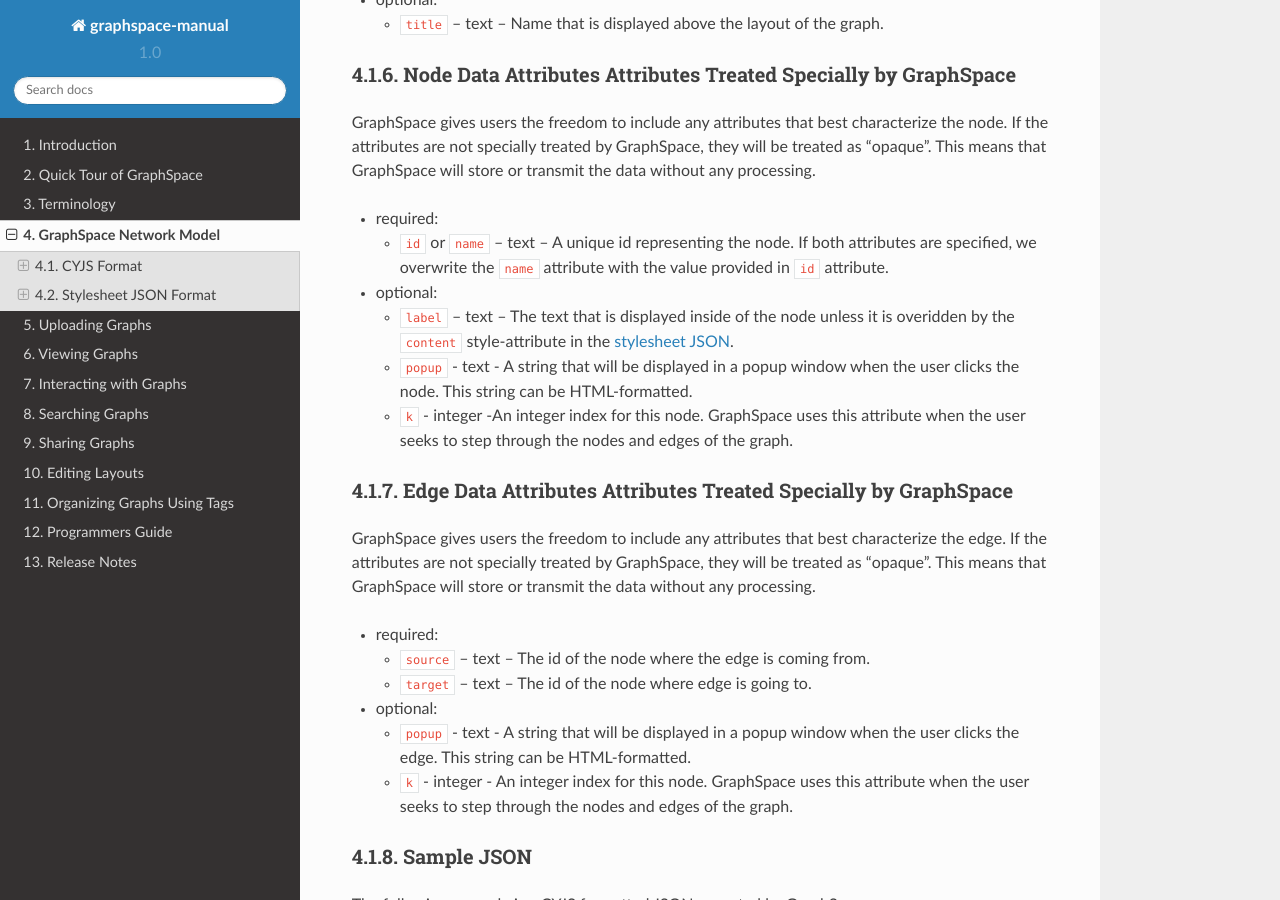
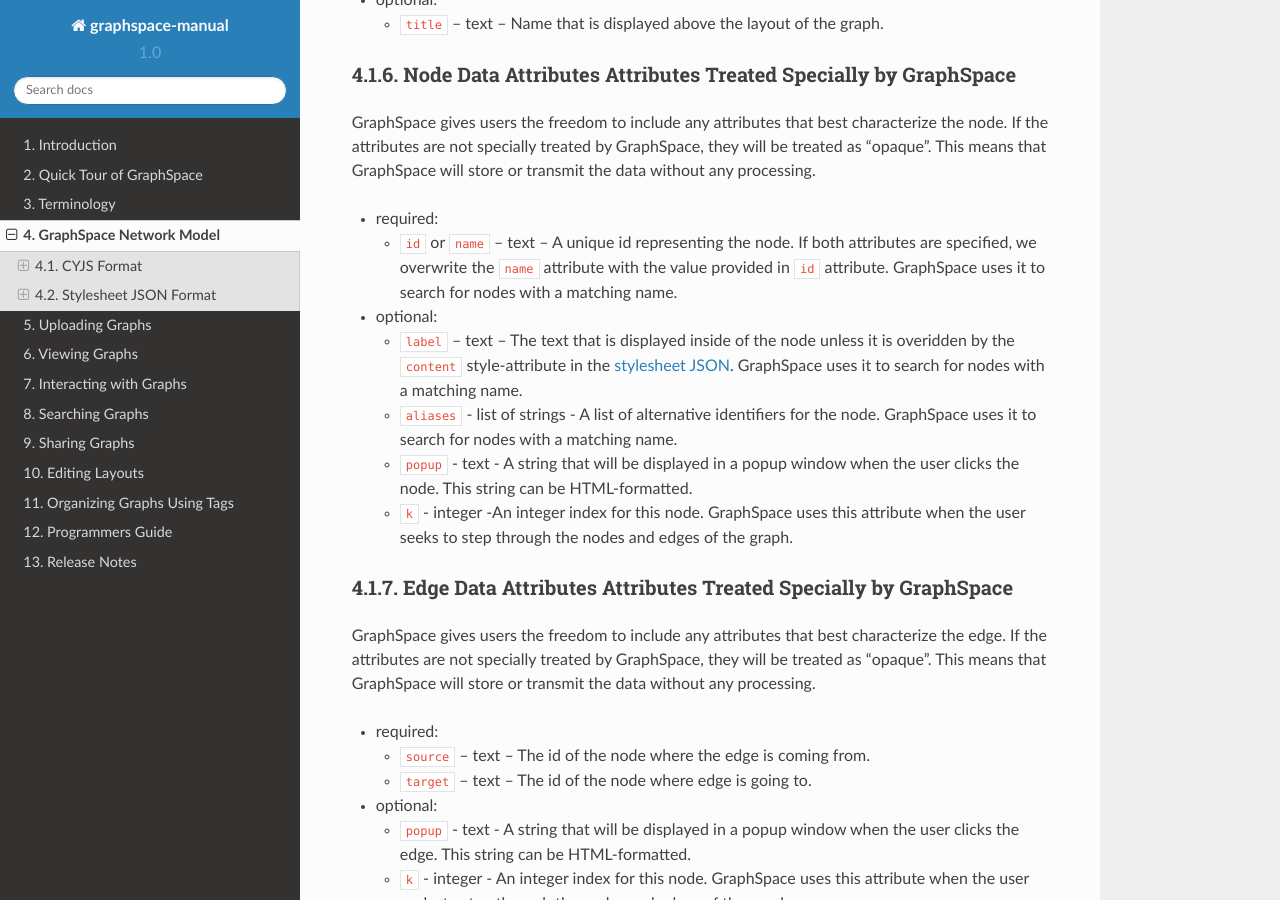
Before and after one commit to adbharadwaj/graphspace-manual, a Sphinx documentation site: the page built from docs/GraphSpace_Network_Model.md, in a window 1280 px wide and 900 px high, scrolled down 3610 px. Built offline with Sphinx 7.4.7 and the Read the Docs theme 2.0.0, drawn with Linux system fonts in a browser that asks for light colours.

Commit message:
Added the description of aliases model.

```diff
--- a/docs/GraphSpace_Network_Model.md
+++ b/docs/GraphSpace_Network_Model.md
@@ -132,11 +132,12 @@
 
 - required:
 
-    - `id` or `name` – text – A unique id representing the node. If both attributes are specified, we overwrite the `name` attribute with the value provided in `id` attribute.
+    - `id` or `name` – text – A unique id representing the node. If both attributes are specified, we overwrite the `name` attribute with the value provided in `id` attribute.  GraphSpace uses it to search for nodes with a matching name.
 
 - optional:
 
-    - `label` – text – The text that is displayed inside of the node unless it is overidden by the `content` style-attribute in the [stylesheet JSON](#stylesheet-json-format).
+    - `label` – text – The text that is displayed inside of the node unless it is overidden by the `content` style-attribute in the [stylesheet JSON](#stylesheet-json-format).  GraphSpace uses it to search for nodes with a matching name.
+	- `aliases` - list of strings - A list of alternative identifiers for the node. GraphSpace uses it to search for nodes with a matching name.
     - `popup` - text - A string that will be displayed in a popup window when the user clicks the node. This string can be HTML-formatted.
     - `k` - integer -An integer index for this node. GraphSpace uses this attribute when the user seeks to step through the nodes and edges of the graph.
 
```
Also changed, not shown: docs/Quick_Tour_of_GraphSpace.md (+1 -1 lines).
